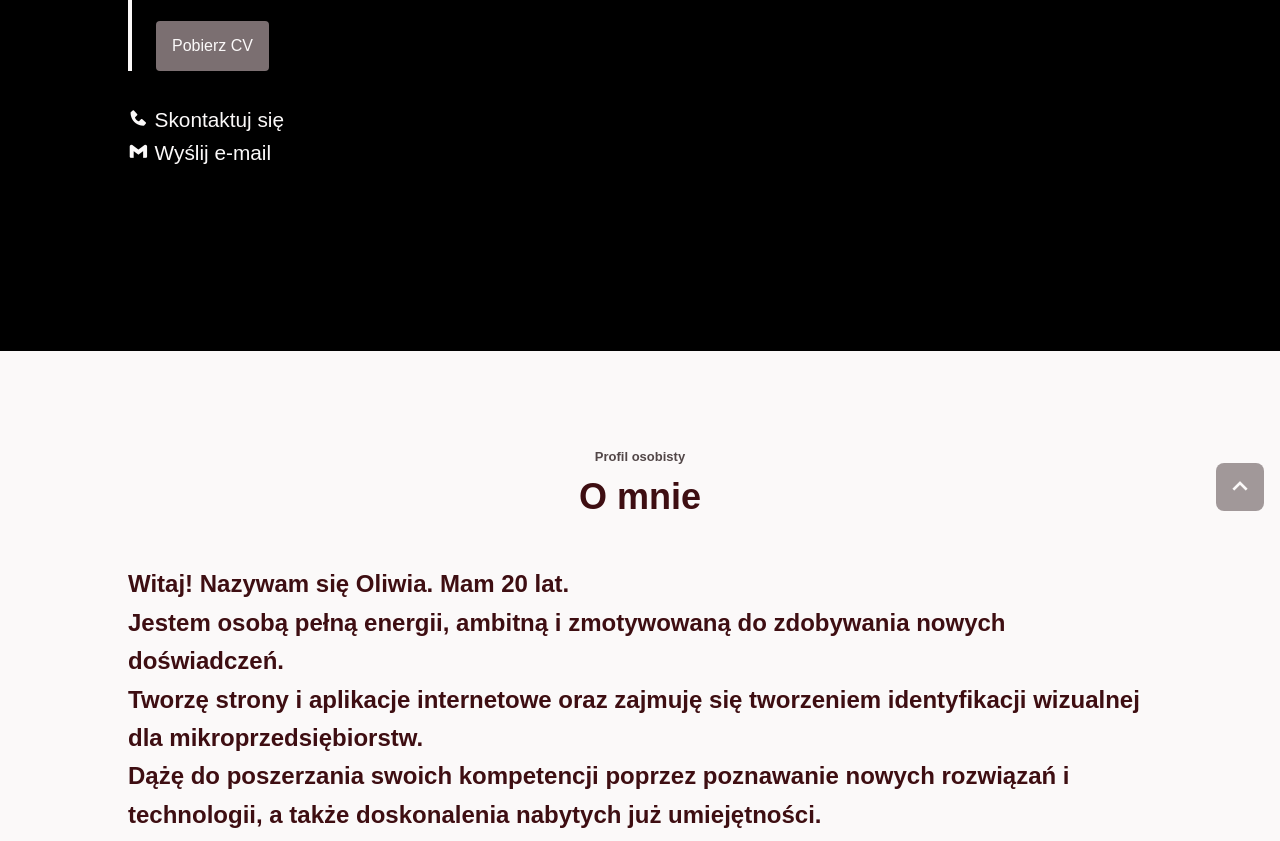
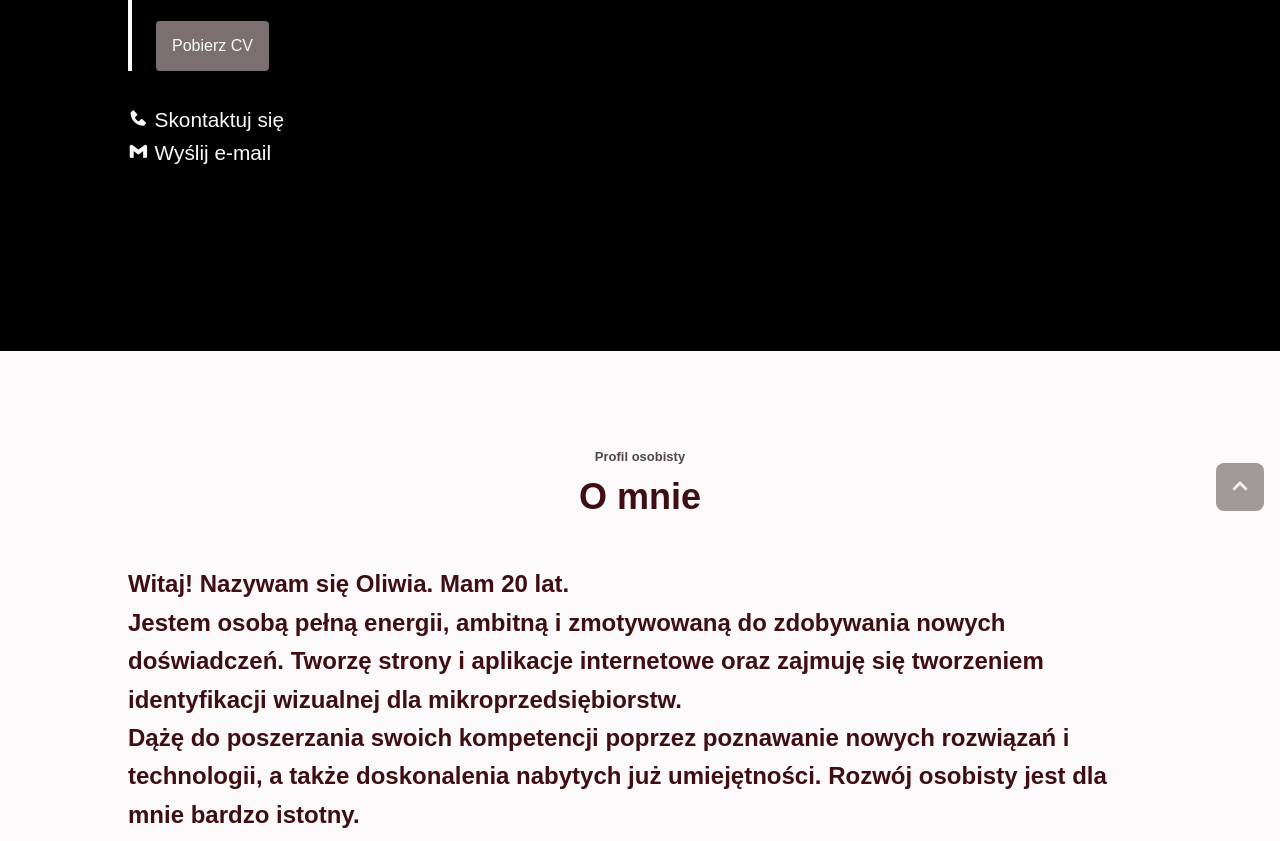
Before and after one commit to okrzanowska/okrzanowska.github.io, a plain HTML site: page index.html in a window 1280 px wide. Shown: the part 449-1290 px from the top of the page. Drawn offline with nearby package versions, Linux system fonts and the light colour scheme; a web font is replaced by a local one.

Commit message:
Update index.html

```diff
--- a/index.html
+++ b/index.html
@@ -72,9 +72,9 @@
                 <div class="about__data bd-grid">
                     <p class="about__description">
                         <span>Witaj! Nazywam się Oliwia. Mam 20 lat.<br>
-                        Jestem osobą pełną energii, ambitną i zmotywowaną do zdobywania nowych doświadczeń.<br>
+                        Jestem osobą pełną energii, ambitną i zmotywowaną do zdobywania nowych doświadczeń.
                         Tworzę strony i aplikacje internetowe oraz zajmuję się tworzeniem identyfikacji wizualnej dla mikroprzedsiębiorstw.<br>
-                        Dążę do poszerzania swoich kompetencji poprzez poznawanie nowych rozwiązań i technologii, a także doskonalenia nabytych już umiejętności.<br>
+                        Dążę do poszerzania swoich kompetencji poprzez poznawanie nowych rozwiązań i technologii, a także doskonalenia nabytych już umiejętności.
                         Rozwój osobisty jest dla mnie bardzo istotny.</span></p>
 
                     <div class="about__content">
```
